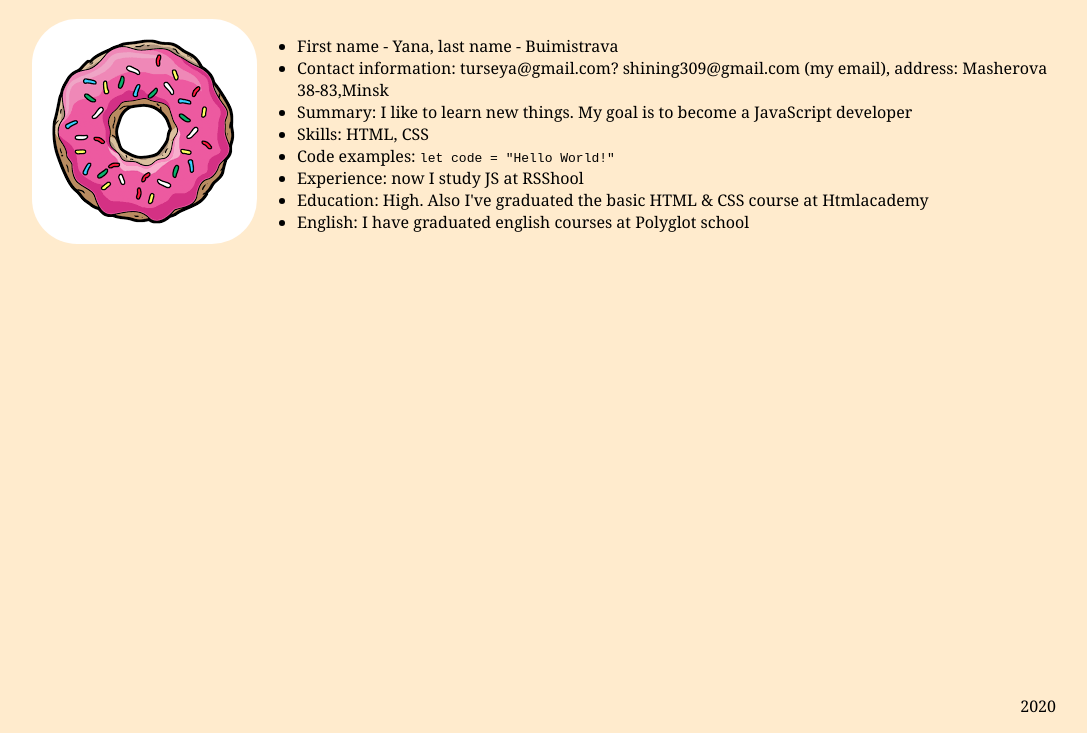
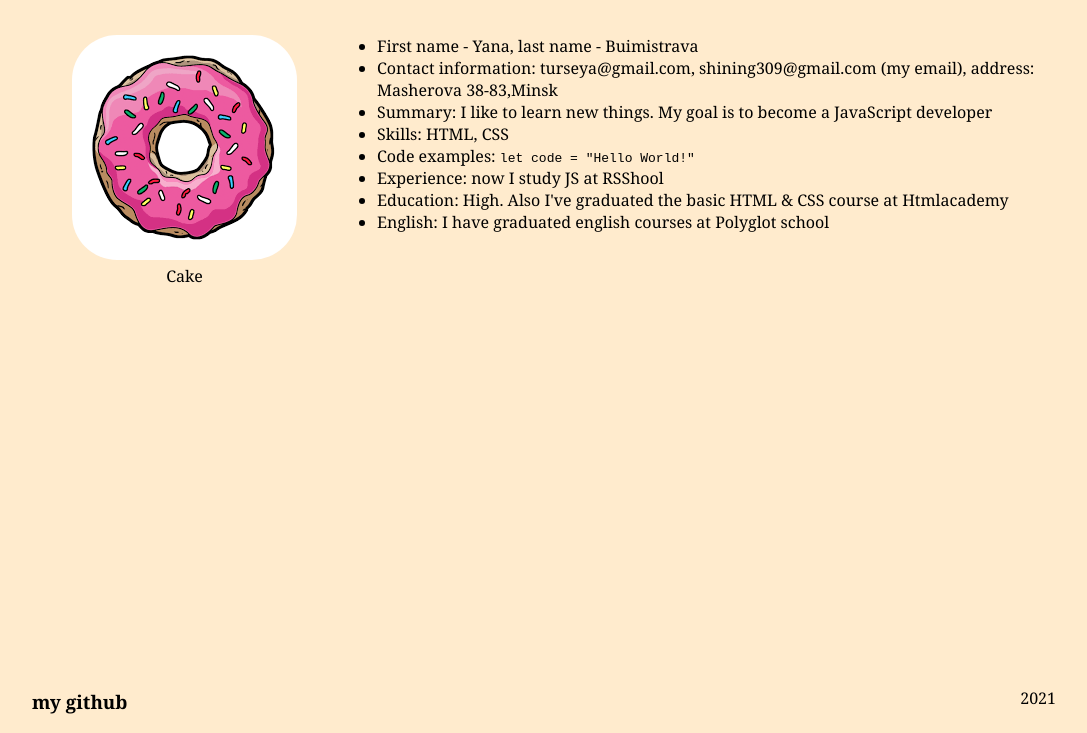
Before and after one commit to Turseya/rsschool-cv, a plain HTML site: page index.html in a window 1280 px wide. Shown: the part 75-808 px from the top of the page, without its empty margins (96-1183 px from the left). Drawn offline with Linux system fonts and the light colour scheme.

Commit message:
feat: add figure, change footer layout

```diff
--- a/index.html
+++ b/index.html
@@ -12,10 +12,13 @@
             <h1>This is the resume of Yana Buimistrava</h1>
         </header>
         <main>
+            <figure>
             <img src="img/67d4aaa54953a04274dc0b998e20c21e.png" alt="cake" width="225" height="225">
+            <figcaption>Cake</figcaption>
+            </figure>
             <ul>
      <li>First name - Yana, last name - Buimistrava</li>
-     <li>Contact information: turseya@gmail.com? shining309@gmail.com (my email), address: Masherova 38-83,Minsk</li>
+     <li>Contact information: turseya@gmail.com, shining309@gmail.com (my email), address: Masherova 38-83,Minsk</li>
      <li>Summary: I like to learn new things. My goal is to become a JavaScript developer</li>
      <li>Skills: HTML, CSS</li>
      <li>Code examples: <code>let code = "Hello World!"</code></li>
@@ -24,7 +27,12 @@
      <li>English: I have graduated english courses at Polyglot school</li>
             </ul>
         </main>
-        <footer><p>2020</p></footer>
+        <footer>
+            <h3>
+            <a href="https://github.com/Turseya" class="footer-link">my github</a>
+            </h3>
+            <p>2021</p>
+        </footer>
     </div>
 </body>
 </html>
--- a/styles/style.css
+++ b/styles/style.css
@@ -25,5 +25,17 @@ img {
     border-radius: 20%;
 }
 footer {
-    text-align: right;
+   display: flex;
+   justify-content: space-between;
 }
+figcaption {
+    text-align: center;
+
+}
+.footer-link {
+    text-decoration: none;
+    color: black;
+}
+.footer-link:hover {
+    color: crimson;
+}
```
